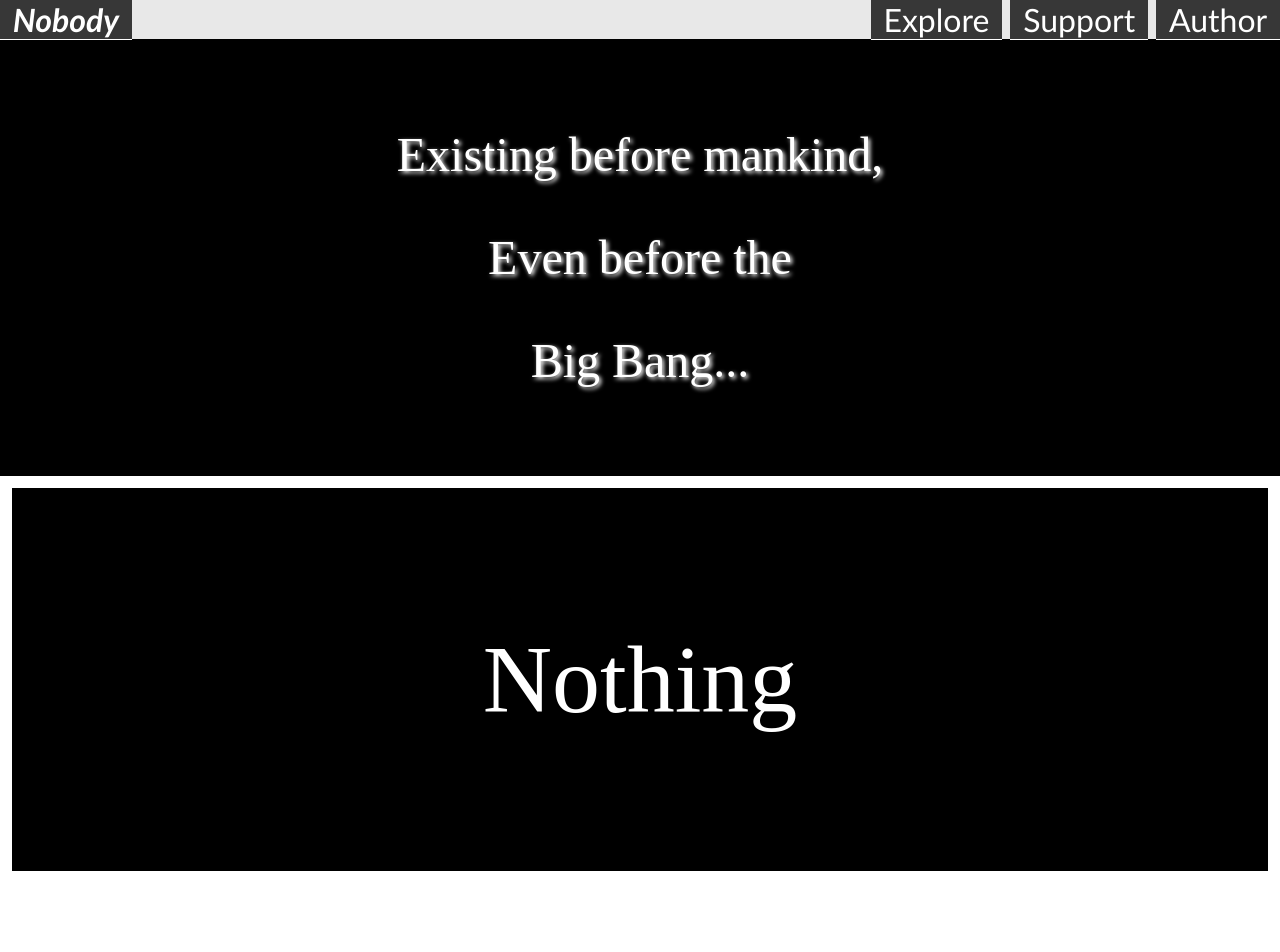
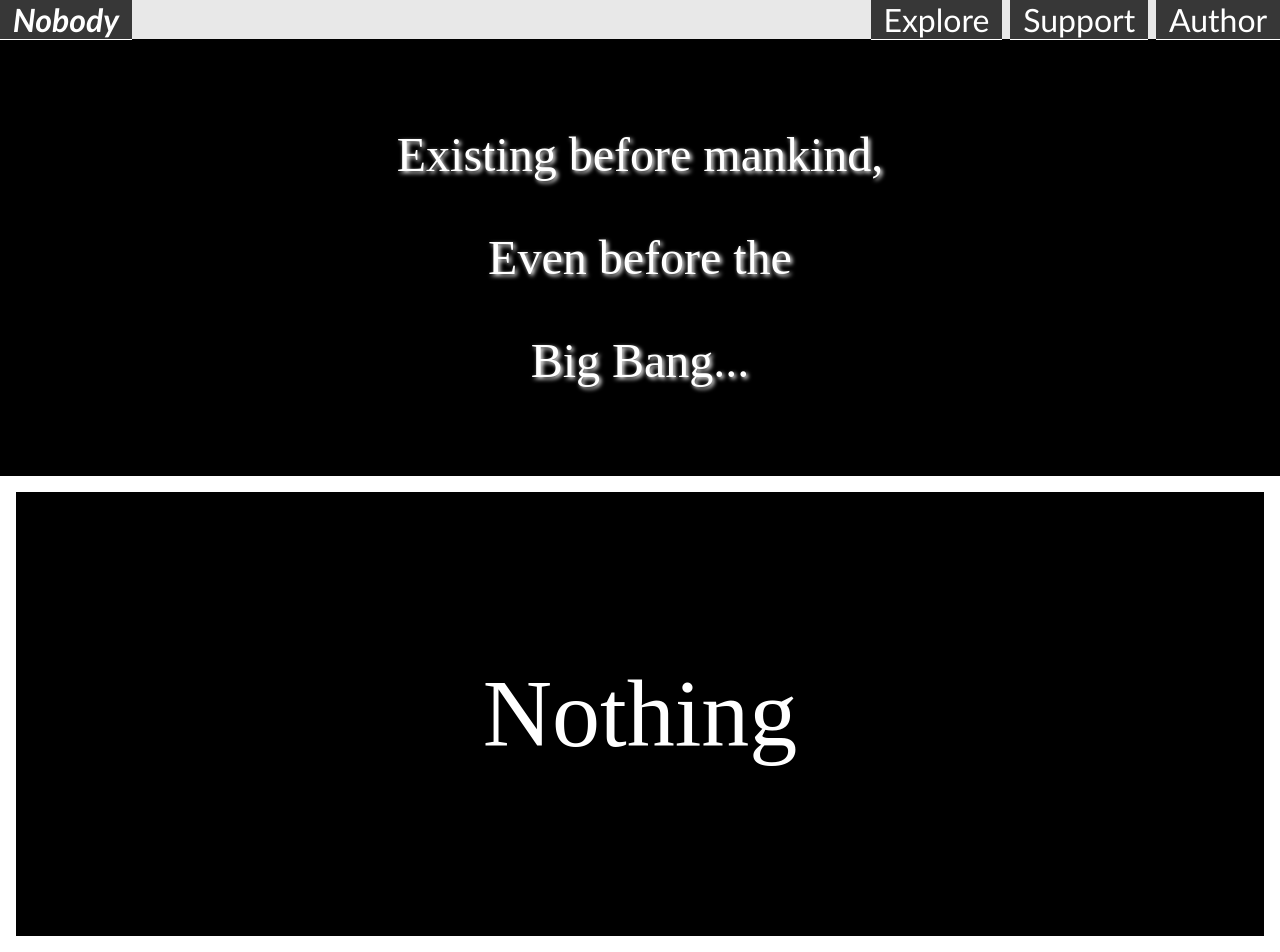
Before and after one commit to evolentDelight/Nothing, a Gatsby app: page / in a window 1280 px wide. Shown: the top 952 px of the page. Built offline with nearby package versions, Linux system fonts and the light colour scheme.

Commit message:
MainContent Finished

```diff
--- a/src/components/MainContent.css
+++ b/src/components/MainContent.css
@@ -1,17 +1,25 @@
-@import "../../node_modules/animate.css/animate.css";
+/* @import "../../node_modules/animate.css/animate.css"; */
 
 .container-main{
   text-align: center;
   background-color: black;
-  border: 1vw solid white;
+  border: 1.25vw solid white;
 
   color: white;
   font-size: 7.5vw;
 
-  padding: 5vh;
+  padding: 5.5vw;
 }
 
-.slideIn-enter{
+.reveal{
+  opacity: 1;
+}
+
+.hidden{
+  opacity: 0;
+}
+
+.slideIn, .slideIn-enter{
   opacity: 0;
 }
 
--- a/src/components/MainContent.js
+++ b/src/components/MainContent.js
@@ -1,36 +1,42 @@
-import React, { useState, useEffect } from "react"
+import React, { useState, useEffect, useCallback } from "react"
 import { CSSTransition } from "react-transition-group"
 import "./MainContent.css"
+import "animate.css"
 
 export default function MainContent() {
-  const [isReached, setIsReached] = useState(false);
+  const [isReached, setIsReached] = useState(false)
+
+  // const handleRemoveEvent = useCallback(() =>{//use Callback sequence to remove eventlistener
+  //   window.removeEventListener("scroll", handleScrollEvent);
+  // })
+
+  const handleScrollEvent = useCallback(() => {
+    const element = document.getElementsByClassName("introduction-container")[0].getBoundingClientRect();
+
+    if(element.bottom <= 350){
+      setIsReached(true)
+      // handleRemoveEvent();
+      window.removeEventListener("scroll", handleScrollEvent)
+    }
+  }, [])
 
   useEffect(() =>{
-    setIsReached(true);
-  }, [])
+    window.addEventListener("scroll", handleScrollEvent)
 
+    return () => window.removeEventListener("scroll", handleScrollEvent)
+  }, [handleScrollEvent])
 
   return (
     <div className="container-main">
       <CSSTransition in={isReached} classNames="slideIn" timeout={3500}>
-        <p>Nothing</p>
+        <p className={isReached ? 'reveal' : 'hidden'}>Nothing</p>
       </CSSTransition>
     </div>
   )
-
-
-  // return (
-  //   <div className="container-main">
-  //     <CSSTransition in={isReached} classNames="slideIn" timeout={3500}>
-  //       <p>Nothing</p>
-  //     </CSSTransition>
-  //   </div>
-  // )
-
 }
 //How to trigger Animate.css animation in ReactTransitionGroup
 // classNames = {
-//   enter: "animated",
-//   enterActive: "rubberBand",
-//   exit: "animated",
-//   exitActive: "slideOutRight"
+//   enter: "animate__animated",
+//   enterActive: "animate__rubberBand",
+//   exit: "animate__animated",
+//   exitActive: "animate__slideOutRight"
```
